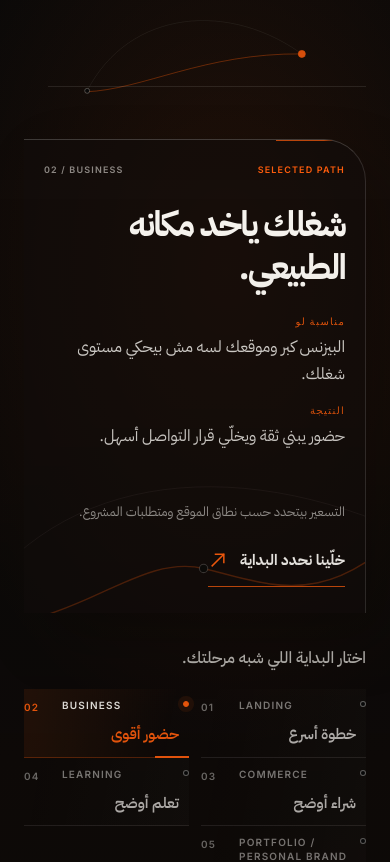
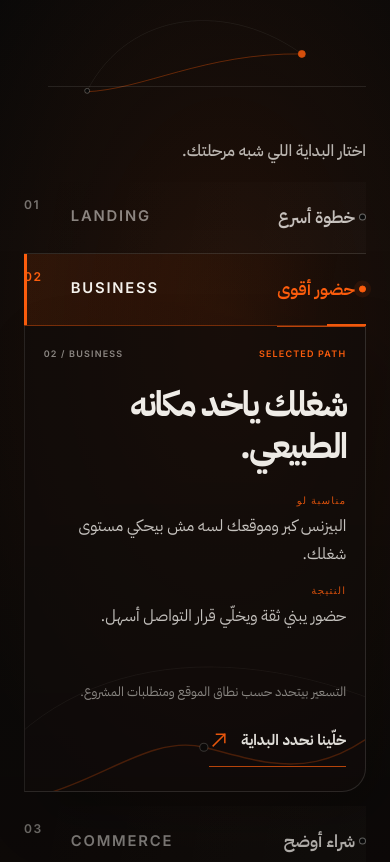
Before and after one commit to essamaboelmgd/SHIFT, a React (Vite) app: page / in a window 390 px wide. Shown: the part 3220-4082 px from the top of the page. Built offline with nearby package versions, Linux system fonts and the light colour scheme; a web font is replaced by a local one.

Commit message:
feat: refine responsive service explorer

```diff
--- a/src/components/WhatWeBuildSection.tsx
+++ b/src/components/WhatWeBuildSection.tsx
@@ -74,7 +74,6 @@ export default function WhatWeBuildSection() {
   const [activeSlug, setActiveSlug] = useState('business')
   const [hasEntered, setHasEntered] = useState(false)
   const activeOption = buildOptions.find((option) => option.slug === activeSlug) ?? buildOptions[1]
-  const activeTabId = `build-tab-${activeOption.slug}`
   const handleTabKeyDown = (event: KeyboardEvent<HTMLButtonElement>, optionSlug: string) => {
     if (event.key === 'Enter' || event.key === ' ') {
       event.preventDefault()
@@ -92,13 +91,69 @@ export default function WhatWeBuildSection() {
     const nextOption = buildOptions[(currentIndex + direction + buildOptions.length) % buildOptions.length]
     setActiveSlug(nextOption.slug)
   }
+
+  const renderDetail = (option: (typeof buildOptions)[number]) => {
+    const tabId = `build-tab-${option.slug}`
+
+    return (
+      <article
+        className="what-build__detail"
+        key={option.slug}
+        id="build-active-detail"
+        role="tabpanel"
+        aria-labelledby={tabId}
+        aria-live="polite"
+      >
+        <div className="what-build__detail-signal" aria-hidden="true">
+          <svg viewBox="0 0 620 300" role="presentation">
+            <path className="what-build__detail-signal-orbit" d="M-24 254C108 42 382 20 646 154" />
+            <path className="what-build__detail-signal-route" d="M-18 264C124 286 218 164 318 188S506 258 646 92" />
+            <circle className="what-build__detail-signal-node" cx="32" cy="264" r="6" />
+            <circle className="what-build__detail-signal-node" cx="318" cy="188" r="6" />
+            <circle className="what-build__detail-signal-node what-build__detail-signal-node--active" cx="646" cy="92" r="8" />
+          </svg>
+        </div>
+        <div className="what-build__detail-meta" dir="ltr">
+          <span>{option.number} / {option.english}</span>
+          <span className="what-build__detail-status">
+            {option.kind === 'custom' ? 'CUSTOM PATH' : 'SELECTED PATH'}
+          </span>
+        </div>
+
+        <h3 id={`build-detail-${option.slug}`}>{option.title}</h3>
+
+        <div className="what-build__detail-copy">
+          <p>
+            <span className="what-build__detail-label">مناسبة لو</span>
+            {option.fit}
+          </p>
+          <p>
+            <span className="what-build__detail-label">النتيجة</span>
+            {option.outcome}
+          </p>
+        </div>
+
+        <div className="what-build__detail-bottom">
+          <p className="what-build__detail-pricing">{option.pricing}</p>
+          <a className="what-build__detail-cta" href="#contact">
+            خلّينا نحدد البداية
+            <span aria-hidden="true">
+              <svg viewBox="0 0 24 24" role="presentation">
+                <path d="M5 19 19 5M9 5h10v10" />
+              </svg>
+            </span>
+          </a>
+        </div>
+      </article>
+    )
+  }
+
   const renderTab = (option: (typeof buildOptions)[number]) => {
     const isActive = option.slug === activeOption.slug
 
     return (
       <button
         className={`what-build__selector-tab${isActive ? ' is-active' : ''}`}
-        key={option.slug}
         type="button"
         id={`build-tab-${option.slug}`}
         role="tab"
@@ -111,6 +166,17 @@ export default function WhatWeBuildSection() {
         <span className="what-build__selector-english" dir="ltr">{option.english}</span>
         <span className="what-build__selector-result">{option.result}</span>
       </button>
+    )
+  }
+
+  const renderSelectorItem = (option: (typeof buildOptions)[number]) => {
+    const isActive = option.slug === activeOption.slug
+
+    return (
+      <div className={`what-build__selector-item${isActive ? ' is-active' : ''}`} key={option.slug}>
+        {renderTab(option)}
+        {isActive ? renderDetail(option) : null}
+      </div>
     )
   }
 
@@ -170,65 +236,15 @@ export default function WhatWeBuildSection() {
         </div>
 
         <div className="what-build__explorer" dir="rtl">
-          <article
-            className="what-build__detail"
-            key={activeOption.slug}
-            id="build-active-detail"
-            role="tabpanel"
-            aria-labelledby={activeTabId}
-            aria-live="polite"
-          >
-            <div className="what-build__detail-signal" aria-hidden="true">
-              <svg viewBox="0 0 620 300" role="presentation">
-                <path className="what-build__detail-signal-orbit" d="M-24 254C108 42 382 20 646 154" />
-                <path className="what-build__detail-signal-route" d="M-18 264C124 286 218 164 318 188S506 258 646 92" />
-                <circle className="what-build__detail-signal-node" cx="32" cy="264" r="6" />
-                <circle className="what-build__detail-signal-node" cx="318" cy="188" r="6" />
-                <circle className="what-build__detail-signal-node what-build__detail-signal-node--active" cx="646" cy="92" r="8" />
-              </svg>
-            </div>
-            <div className="what-build__detail-meta" dir="ltr">
-              <span>{activeOption.number} / {activeOption.english}</span>
-              <span className="what-build__detail-status">
-                {activeOption.kind === 'custom' ? 'CUSTOM PATH' : 'SELECTED PATH'}
-              </span>
-            </div>
-
-            <h3 id={activeTabId}>{activeOption.title}</h3>
-
-            <div className="what-build__detail-copy">
-              <p>
-                <span className="what-build__detail-label">مناسبة لو</span>
-                {activeOption.fit}
-              </p>
-              <p>
-                <span className="what-build__detail-label">النتيجة</span>
-                {activeOption.outcome}
-              </p>
-            </div>
-
-            <div className="what-build__detail-bottom">
-              <p className="what-build__detail-pricing">{activeOption.pricing}</p>
-              <a className="what-build__detail-cta" href="#contact">
-                خلّينا نحدد البداية
-                <span aria-hidden="true">
-                  <svg viewBox="0 0 24 24" role="presentation">
-                    <path d="M5 19 19 5M9 5h10v10" />
-                  </svg>
-                </span>
-              </a>
-            </div>
-          </article>
-
           <nav className="what-build__selector" aria-label="اختار الحل المناسب" role="tablist">
             <p className="what-build__selector-heading">اختار البداية اللي شبه مرحلتك.</p>
 
             <div className="what-build__selector-list">
-              {buildOptions.filter((option) => option.kind === 'core').map(renderTab)}
+              {buildOptions.filter((option) => option.kind === 'core').map(renderSelectorItem)}
             </div>
             <p className="what-build__selector-custom-label" dir="ltr">CUSTOM PATH</p>
             <div className="what-build__selector-custom">
-              {buildOptions.filter((option) => option.kind === 'custom').map(renderTab)}
+              {buildOptions.filter((option) => option.kind === 'custom').map(renderSelectorItem)}
             </div>
           </nav>
         </div>
```
Also changed, not shown: .delegate/OVERNIGHT_PROGRESS.md, src/index.css, 2 other files (tests, documents, lock files or other folders).
